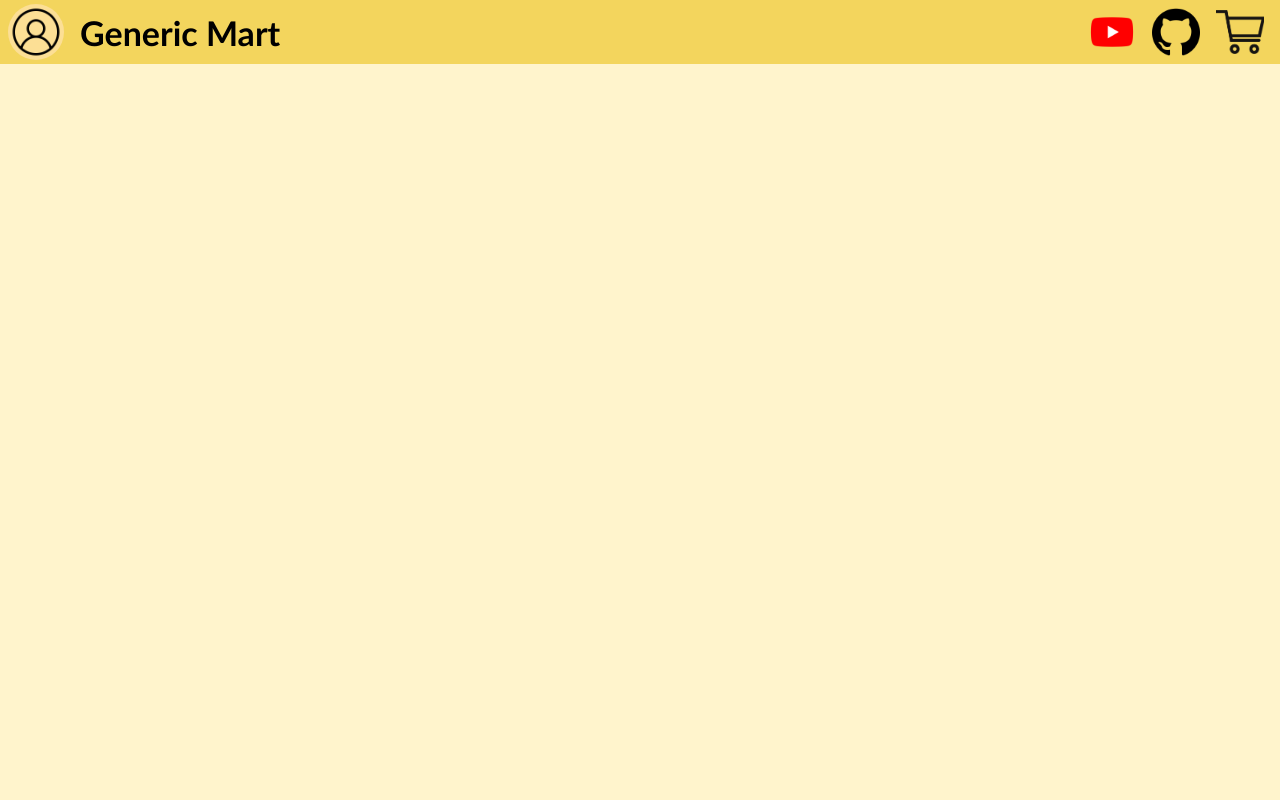
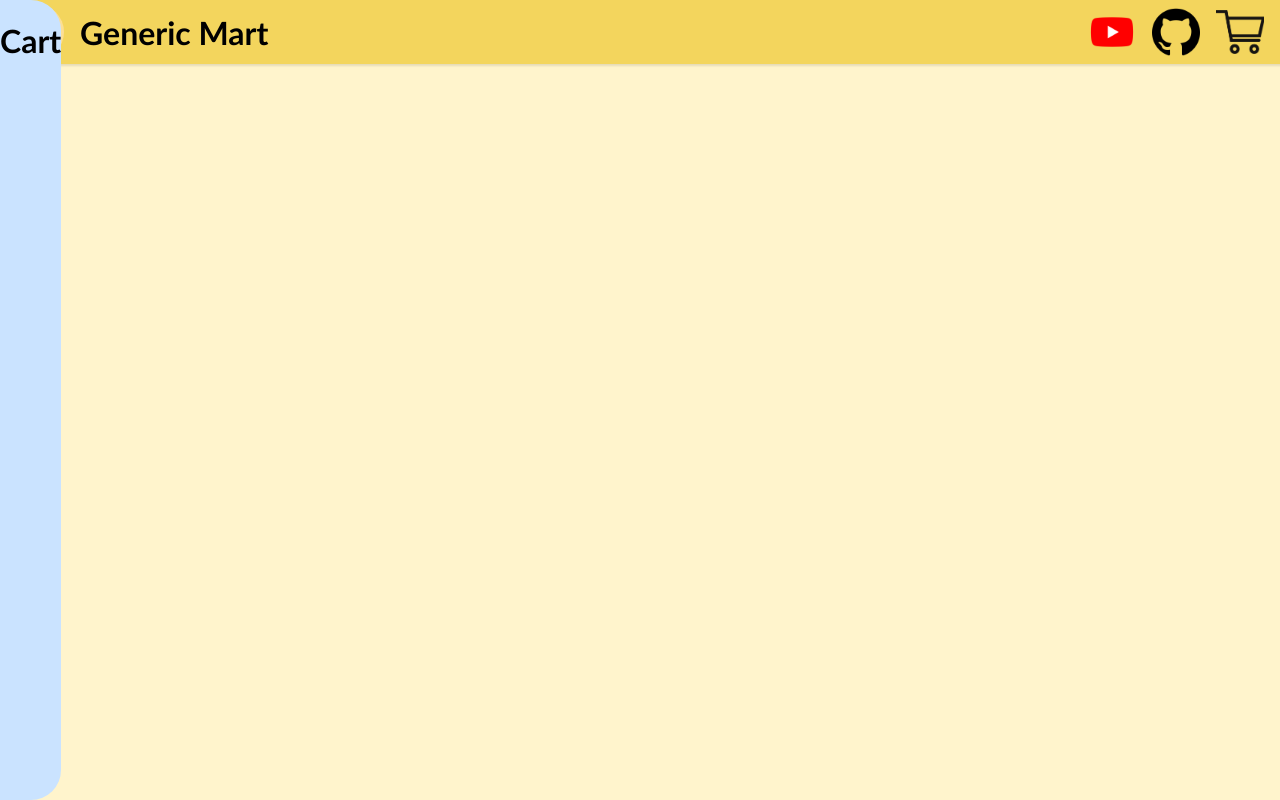
Before and after one commit to Crympty/GenericMart, a plain HTML site: page index.html in a window 1280 px wide. Drawn offline with nearby package versions, Linux system fonts and the light colour scheme.

Commit message:
i dont know what i did bro am i cooked

```diff
--- a/css/styles.css
+++ b/css/styles.css
@@ -7,6 +7,8 @@ html, body {
 body {
     background-color: #fff4cc;
     box-sizing: 0;
+
+    font-family: Calibri;
 }
 
 div.nav-bar {
@@ -19,14 +21,10 @@ div.nav-bar {
     width: 100vw;
     height: clamp(56px, 8vh, 96px);
     background-color: #f3d55d;
+
+    box-shadow: 0 0 2px 2px rgba(0, 0, 0, 0.1);
+
     z-index: 0;
-}
-
-
-.nav-left, .nav-right {
-    font-family: Calibri;
-
-    z-index: 1;
 }
 
 .nav-left {
@@ -42,10 +40,6 @@ div.nav-bar {
     align-items: center;
     margin-right: 16px;
     gap: 16px;
-}
-
-.nav-right a {
-    text-decoration-line: none;
 }
 
 .profile {
@@ -66,7 +60,7 @@ div.nav-bar {
   display: none;
 }
 
-@media (min-width: 350px) {
+@media (min-width: 600px) {
   .social-icon {
     display: inherit;
     width: clamp(44px, 5vw, 48px);
@@ -76,7 +70,7 @@ div.nav-bar {
 
 h1.nav-title {
     font-weight: bold;
-    font-size: clamp(24px, 6vw, 34px);
+    font-size: clamp(28px, 6vw, 32px);
 }
 
 #carticon {
@@ -103,6 +97,7 @@ h1.nav-title {
     background:rgb(202, 227, 255);
 
     height: 100vh;
+    overflow: hidden;
 
     border-radius: 0 30px 30px 0;
 }
--- a/index.html
+++ b/index.html
@@ -1,10 +1,13 @@
 <!DOCTYPE html>
 <html>
 <head>
+    <meta name="viewport" content="width=device-width, initial-scale=1.0" />
     <link rel="stylesheet" href="css/styles.css">
     <link rel="stylesheet" href="css/util.css">
+
     <script src="https://cdn.jsdelivr.net/npm/gsap@3.13.0/dist/gsap.min.js"></script>
     <title>Generic Mart</title>
+
 </head>
 
 <body>
@@ -26,6 +29,7 @@
 
 <div id="sidebar">
   <div id="sidebar-top"></div>
+    <h1 style="font-weight: bold">Cart</h1>
 
 </div>
 
```
